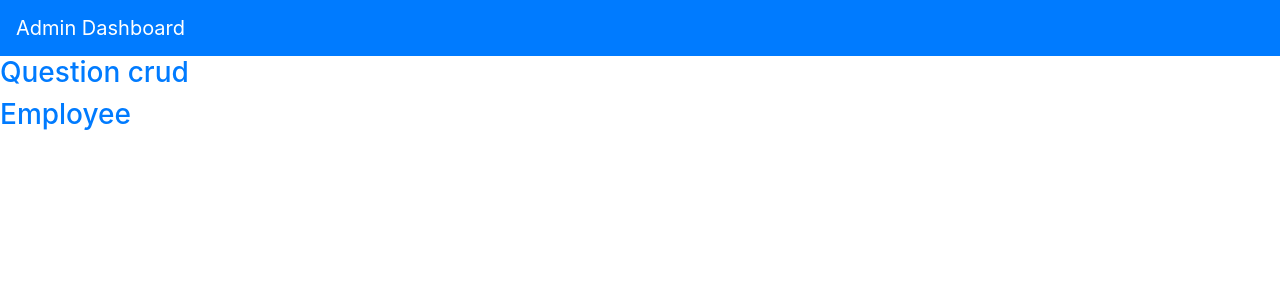
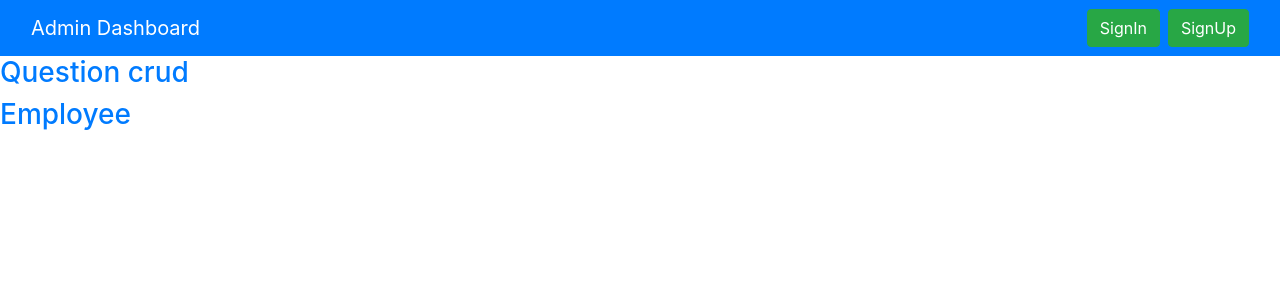
Before and after one commit to pradeepkumarjse/HRMS-frontend, a React (Create React App) app: page / in a window 1280 px wide. Shown: the top 300 px of the page. Built offline with nearby package versions, Linux system fonts and the light colour scheme.

Commit message:
first commit

```diff
--- a/src/components/HeaderComponent.js
+++ b/src/components/HeaderComponent.js
@@ -17,8 +17,12 @@ class HeaderComponent extends Component {
             <div>
             <header>
                 <nav className="navbar navbar-expand-md bg-primary">
-                    <div>
+                    <div className="container-fluid">
                        <a href="/" className="navbar-brand text-white">Admin Dashboard</a>
+                       <div class="d-flex">
+                       <button class="btn btn-success">SignIn</button>
+                       <button class="btn btn-success ml-2">SignUp</button>
+                       </div>
                     </div>
 
                 </nav>
```
